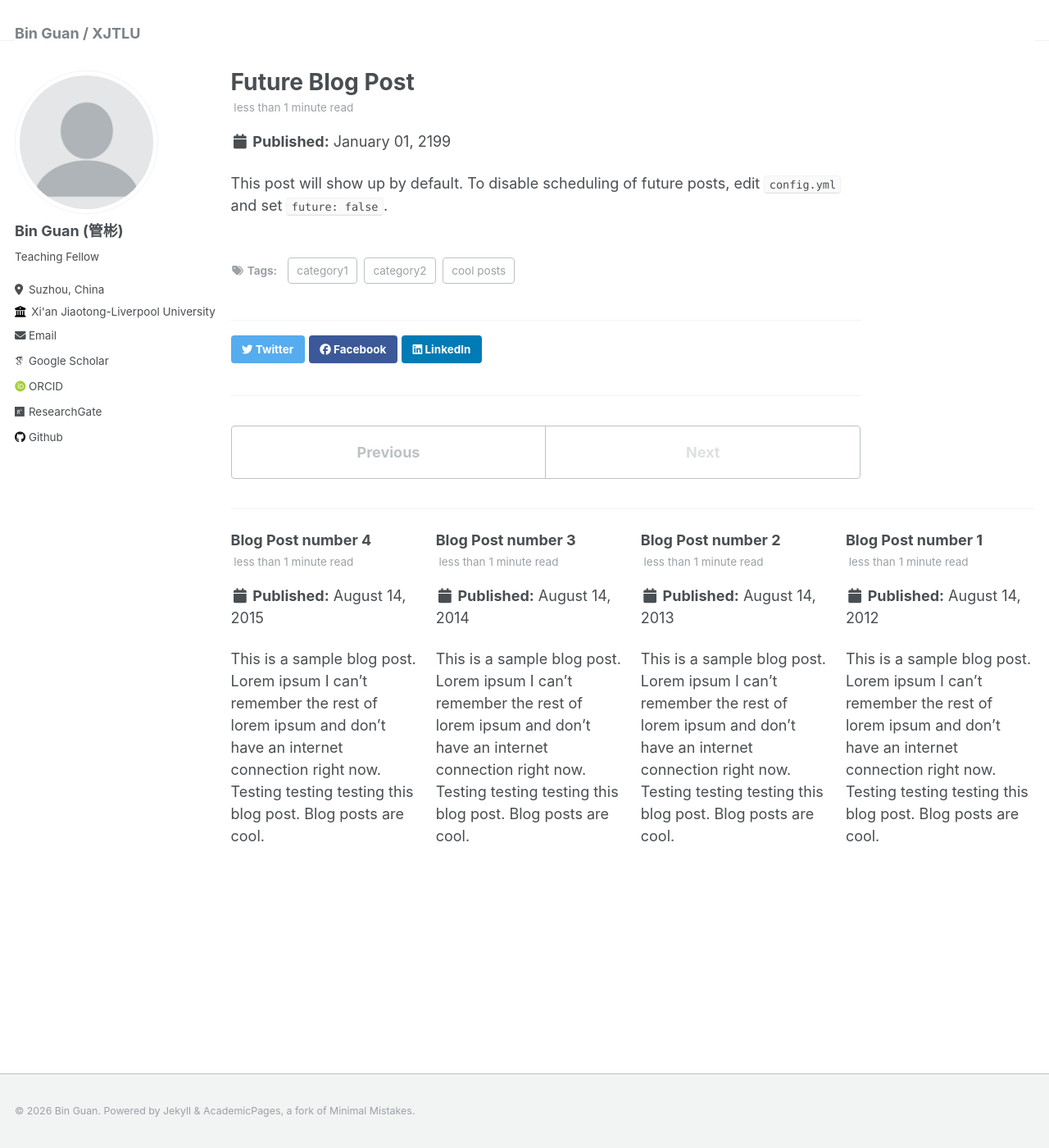
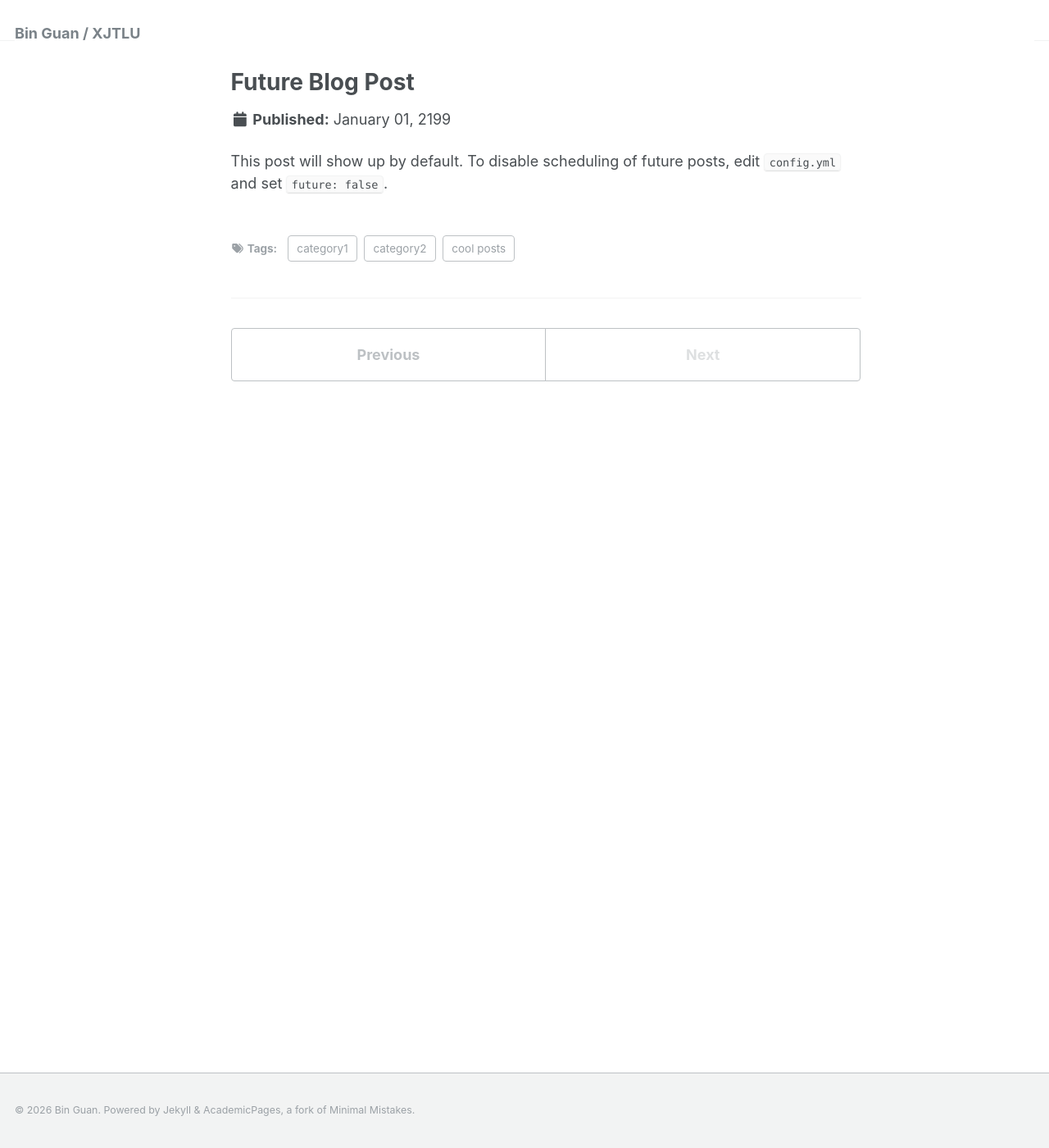
Before and after one commit to bguanmath/bguanmath.github.io, a Jekyll site: the page built from _posts/2199-01-01-future-post.md, in a window 1280 px wide and 1400 px high. Shown: the whole window at 82% size. Built offline with Jekyll 4.4.1, drawn with Linux system fonts in a browser that asks for light colours; some web fonts are replaced; part of the change alters nothing that is shown.

```diff
--- a/_config.yml
+++ b/_config.yml
@@ -221,53 +221,53 @@ defaults:
       type: posts
     values:
       layout: single
-      author_profile: true
-      read_time: true
-      comments: true
-      share: true
-      related: true
+      author_profile: false
+      read_time: false
+      comments: false
+      share: false
+      related: false
   # _pages
   - scope:
       path: ""
       type: pages
     values:
       layout: single
-      author_profile: true
+      author_profile: false
   # _teaching
   - scope:
       path: ""
       type: teaching
     values:
       layout: single
-      author_profile: true
-      share: true
-      comments: true
+      author_profile: false
+      share: false
+      comments: false
   # _publications
   - scope:
       path: ""
       type: publications
     values:
       layout: single
-      author_profile: true
-      share: true
-      comments: true
+      author_profile: false
+      share: false
+      comments: false
   # _portfolio
   - scope:
       path: ""
       type: portfolio
     values:
       layout: single
-      author_profile: true
-      share: true
-      comment: true
+      author_profile: false
+      share: false
+      comment: false
   # _talks
   - scope:
       path: ""
       type: talks
     values:
       layout: talk
-      author_profile: true
-      share: true
+      author_profile: false
+      share: false
 
 
 # Sass/SCSS
```
